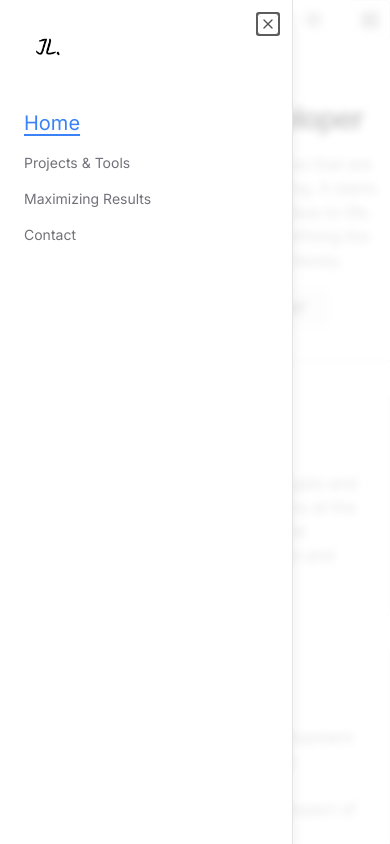
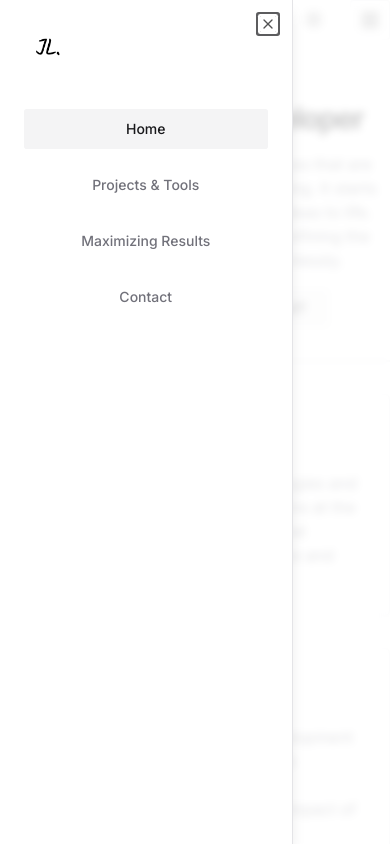
Before and after one commit to JJooaa/joaleitola, a Next.js app: page / in a window 390 px wide. Both pictures are taken after a click on the button 354 px from the left and 36 px from the top of the page. Shown: the top 844 px of the page. Built offline with nearby package versions, Linux system fonts and the light colour scheme.

Commit message:
Update mobile navigation buttons to use buttonVariants

```diff
--- a/src/components/navigation/mobile.tsx
+++ b/src/components/navigation/mobile.tsx
@@ -1,7 +1,7 @@
 "use client"
 
 import Image from "next/image"
-import { Button } from "../ui/button"
+import { Button, buttonVariants } from "../ui/button"
 import {
   Sheet,
   SheetClose,
@@ -46,8 +46,9 @@ export function NavigationMobile({
             <Link
               href={links.home.path}
               className={cn(
-                isActive(links.home.path) &&
-                  "text-xl text-blue-500 underline underline-offset-4"
+                buttonVariants({
+                  variant: isActive(links.home.path) ? "secondary" : "ghost",
+                })
               )}
             >
               {links.home.name}
@@ -57,8 +58,11 @@ export function NavigationMobile({
             <Link
               href={links.projectsAndTools.path}
               className={cn(
-                isActive(links.projectsAndTools.path) &&
-                  "text-xl text-blue-500 underline underline-offset-4"
+                buttonVariants({
+                  variant: isActive(links.projectsAndTools.path)
+                    ? "secondary"
+                    : "ghost",
+                })
               )}
             >
               {links.projectsAndTools.name}
@@ -68,8 +72,11 @@ export function NavigationMobile({
             <Link
               href={links.workingWithMe.path}
               className={cn(
-                isActive(links.workingWithMe.path) &&
-                  "text-xl text-blue-500 underline underline-offset-4"
+                buttonVariants({
+                  variant: isActive(links.workingWithMe.path)
+                    ? "secondary"
+                    : "ghost",
+                })
               )}
             >
               {links.workingWithMe.name}
@@ -79,8 +86,9 @@ export function NavigationMobile({
             <Link
               href={links.contact.path}
               className={cn(
-                isActive(links.contact.path) &&
-                  "text-xl text-blue-500 underline underline-offset-4"
+                buttonVariants({
+                  variant: isActive(links.contact.path) ? "secondary" : "ghost",
+                })
               )}
             >
               {links.contact.name}
```
